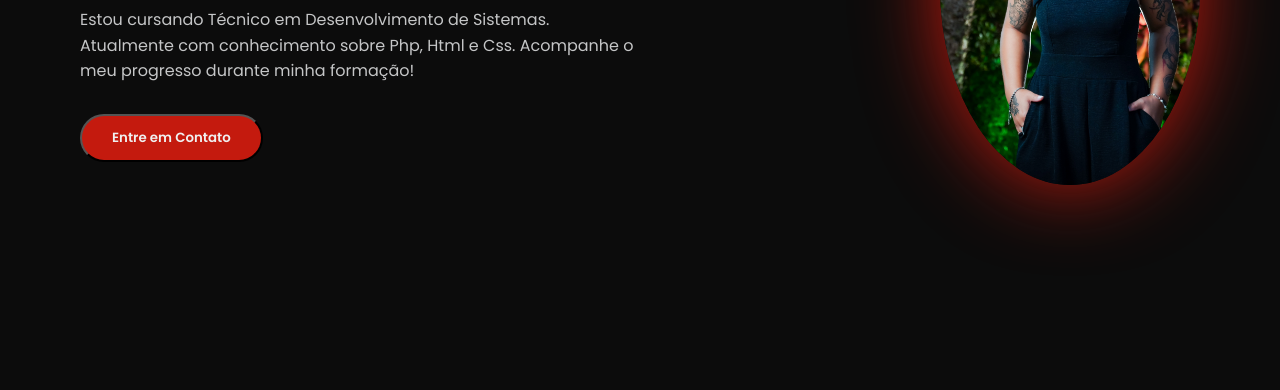
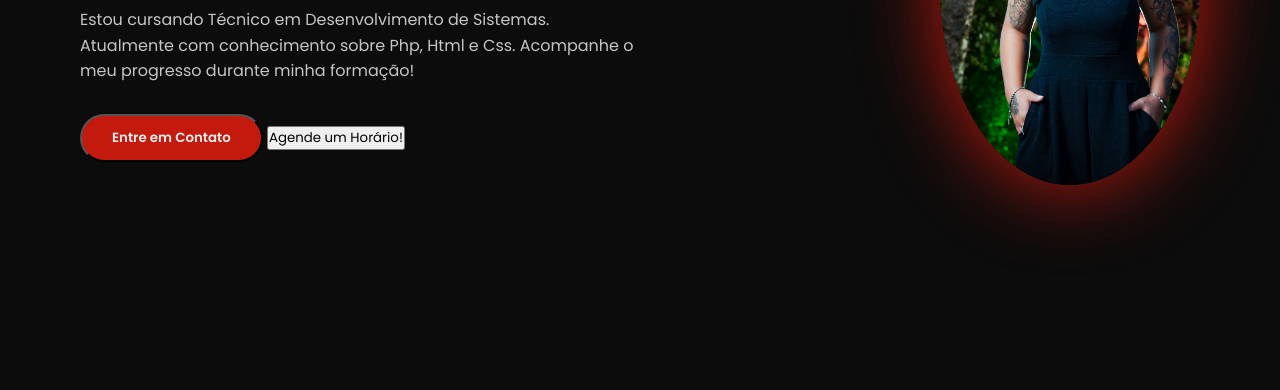
Before and after one commit to BiiancaSena/Biancasena, a plain HTML site: page docs/index.html in a window 1280 px wide. Shown: the part 410-800 px from the top of the page. Drawn offline with Linux system fonts and the light colour scheme.

Commit message:
index.html

```diff
--- a/docs/index.html
+++ b/docs/index.html
@@ -28,6 +28,7 @@
       <h3>Estudante de Desenvolvimento de Sistemas</h3>
       <p>Estou cursando Técnico em Desenvolvimento de Sistemas. Atualmente com conhecimento sobre Php, Html e Css. Acompanhe o meu progresso durante minha formação!</p>
       <button onclick="location.href='#contact';" class="btn">Entre em Contato</button>
+      <button onclick= "window.location.href='agendamento.html'" class="bt">Agende um Horário!</button>
     </div>
     <div class="home-img">
       <img src="5B1F420A-D9A9-4A70-A5EE-C1922B31DE15 (2).jpg" alt="Bianca Sena">
```
